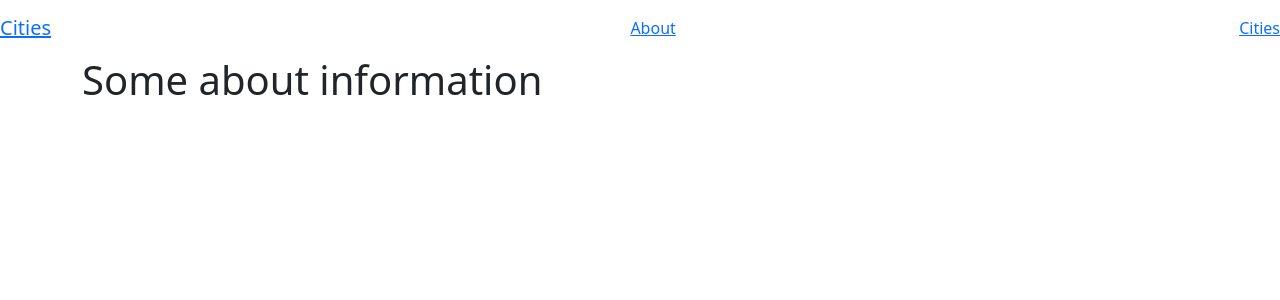
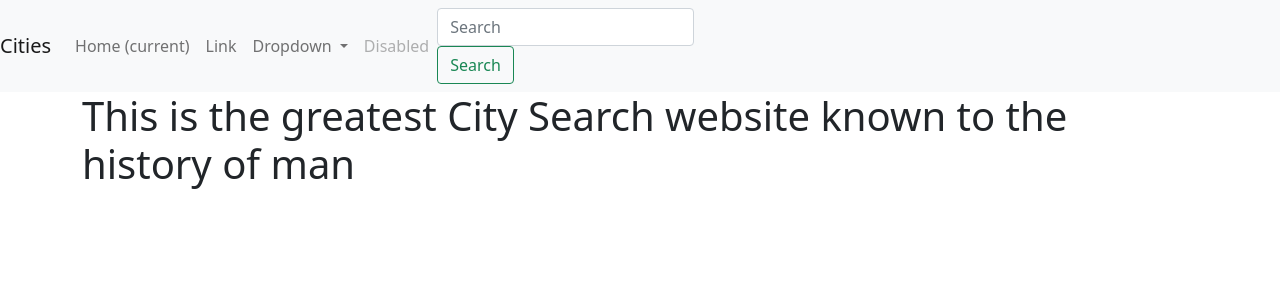
Before and after one commit to tmarra122333/travelr, a Django app: page /about/ in a window 1280 px wide. Shown: the top 300 px of the page. Run offline with Django 4.2, Linux system fonts and the light colour scheme.

Commit message:
navbar created

```diff
--- a/main_app/templates/about.html
+++ b/main_app/templates/about.html
@@ -1,5 +1,5 @@
 {% extends 'navbar.html' %}
 {% block title %} - About {% endblock %}
 {% block content %}
-<h1 class="header">Some about information</h1>
+<h1 class="header">This is the greatest City Search website known to the history of man</h1>
 {% endblock %}
--- a/main_app/templates/navbar.html
+++ b/main_app/templates/navbar.html
@@ -13,22 +13,41 @@
     <title>Document</title>
 </head>
 <body>
-        <nav class="navbar is-black" role="navigation" aria-label="main navigation">
-            <div class="navbar-brand">
-                <a class="navbar-item" href="/">Cities</a>
-                <a role="button" class="navbar-burger" aria-label="menu" aria-expanded="false">
-                    <span aria-hidden="true"></span>
-                    <span aria-hidden="true"></span>
-                    <span aria-hidden="true"></span>
-                </a>
-            </div>
-            <div class="navbar-menu navbar-start">
-                <a class="navbar-item" href="/about">About</a>
-            </div>
-            <div class="navbar-menu navbar-end">
-                <a class="navbar-item" href="/cities">Cities</a>
-            </div>
-        </nav>
+    <nav class="navbar navbar-expand-lg navbar-light bg-light">
+        <a class="navbar-brand" href="#">Cities</a>
+        <button class="navbar-toggler" type="button" data-toggle="collapse" data-target="#navbarSupportedContent" aria-controls="navbarSupportedContent" aria-expanded="false" aria-label="Toggle navigation">
+          <span class="navbar-toggler-icon"></span>
+        </button>
+
+        <div class="collapse navbar-collapse" id="navbarSupportedContent">
+          <ul class="navbar-nav mr-auto">
+            <li class="nav-item active">
+              <a class="nav-link" href="#">Home <span class="sr-only">(current)</span></a>
+            </li>
+            <li class="nav-item">
+              <a class="nav-link" href="#">Link</a>
+            </li>
+            <li class="nav-item dropdown">
+              <a class="nav-link dropdown-toggle" href="#" id="navbarDropdown" role="button" data-toggle="dropdown" aria-haspopup="true" aria-expanded="false">
+                Dropdown
+              </a>
+              <div class="dropdown-menu" aria-labelledby="navbarDropdown">
+                <a class="dropdown-item" href="#">Action</a>
+                <a class="dropdown-item" href="#">Another action</a>
+                <div class="dropdown-divider"></div>
+                <a class="dropdown-item" href="#">Something else here</a>
+              </div>
+            </li>
+            <li class="nav-item">
+              <a class="nav-link disabled" href="#">Disabled</a>
+            </li>
+          </ul>
+          <form class="form-inline my-2 my-lg-0">
+            <input class="form-control mr-sm-2" type="search" placeholder="Search" aria-label="Search">
+            <button class="btn btn-outline-success my-2 my-sm-0" type="submit">Search</button>
+          </form>
+        </div>
+      </nav>
         <div class="container">
 
             {% block content %}{% endblock %}
```
